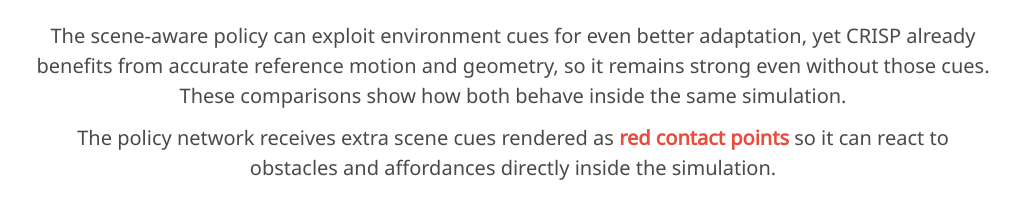
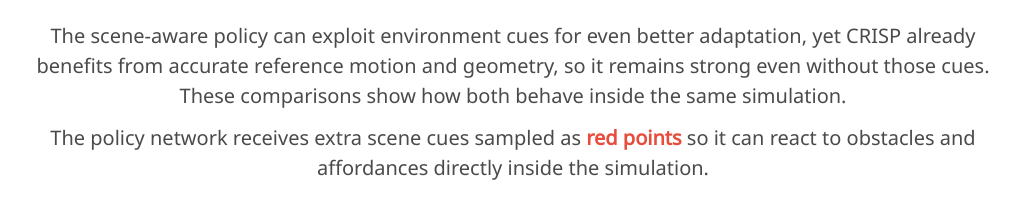
Before and after one commit to CRISP-Real-to-Sim/ViserHolder, a plain HTML site: page index.html in a window 1280 px wide. Shown: the part 1771-1975 px from the top of the page, without its empty margins (127-1152 px from the left). Drawn offline with nearby package versions, Linux system fonts and the light colour scheme; some icons are missing; a web font is replaced by a local one.

Commit message:
finalized

```diff
--- a/index.html
+++ b/index.html
@@ -838,8 +838,8 @@
       the same simulation.
     </p>
     <p class="is-size-5 is-size-6-mobile has-text-centered" style="margin-bottom: 1.5rem;">
-     The policy network receives extra scene cues rendered as
-      <span style="color: #e74c3c; font-weight: 600;">red contact points</span> so it can react to obstacles and affordances
+     The policy network receives extra scene cues sampled as
+      <span style="color: #e74c3c; font-weight: 600;">red points</span> so it can react to obstacles and affordances
       directly inside the simulation.
     </p>
     <div class="box has-text-centered" style="margin-bottom: 2rem;">
```
